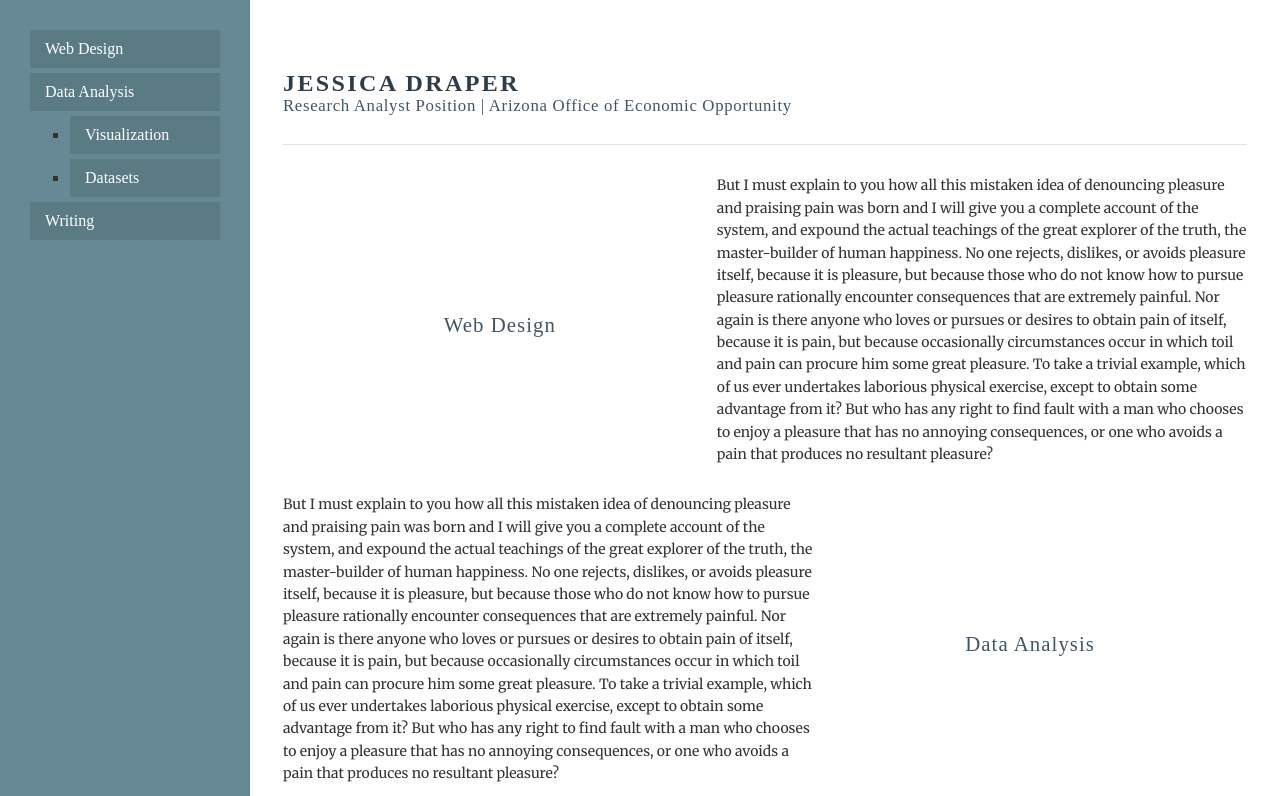
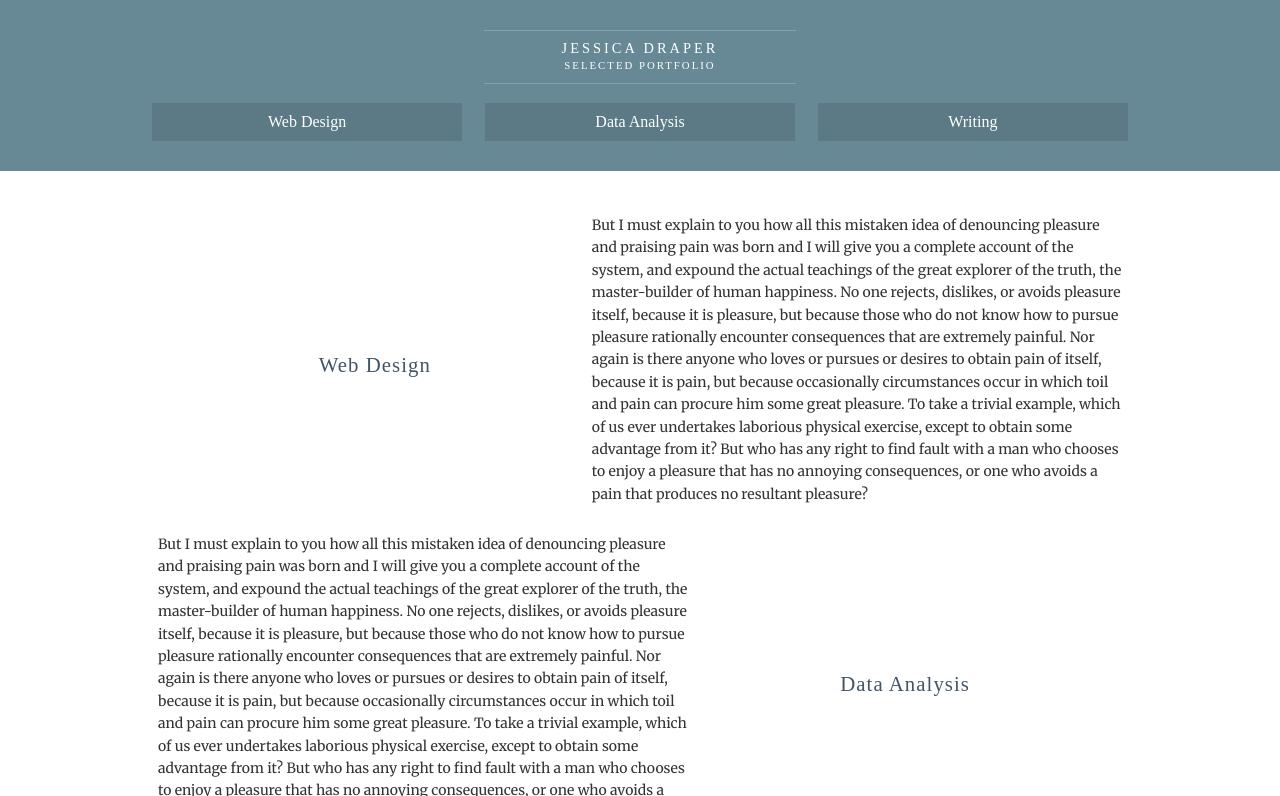
Before and after one commit to jessicadraper/jessicadraper.github.io, a plain HTML site: page portfolio.html in a window 1280 px wide. Shown: the top 796 px of the page. Drawn offline with nearby package versions, Linux system fonts and the light colour scheme.

Commit message:
some more port styles

```diff
--- a/portfolio.html
+++ b/portfolio.html
@@ -18,13 +18,10 @@
 
 <!-- MENU -->
 <div class="menu">
+	<h4>Jessica Draper<br><span>Selected Portfolio</span></h4>
 	<ul>
 		<li><a href="#web">Web Design</a></li>
 		<li><a href="#data">Data Analysis</a></li>
-		<ul>
-			<li><a href="#viz">Visualization</a></li>
-			<li><a href="#dfs">Datasets</a></li>
-		</ul>
 		<li><a href="#writing">Writing</a></li>
 	</ul>
 </div>
@@ -32,10 +29,10 @@
 <!-- CONTENT -->
 <div class="main-content">
 
-<div class="port-header" data-aos="fade-top">
+<!--<div class="port-header" data-aos="fade-top">
 <h2>Jessica Draper</h2>
 <h5>Research Analyst Position | Arizona Office of Economic Opportunity</h5>
-</div>
+</div>-->
 
 <div class="port">
 <div data-aos="fade-right">
@@ -44,16 +41,6 @@
 </div>
 <div data-aos="fade-right">
 	<a name="#data"></a><h3>Data Analysis</h3>
-	<p> But I must explain to you how all this mistaken idea of denouncing pleasure and praising pain was born and I will give you a complete account of the system, and expound the actual teachings of the great explorer of the truth, the master-builder of human happiness. No one rejects, dislikes, or avoids pleasure itself, because it is pleasure, but because those who do not know how to pursue pleasure rationally encounter consequences that are extremely painful. Nor again is there anyone who loves or pursues or desires to obtain pain of itself, because it is pain, but because occasionally circumstances occur in which toil and pain can procure him some great pleasure. To take a trivial example, which of us ever undertakes laborious physical exercise, except to obtain some advantage from it? But who has any right to find fault with a man who chooses to enjoy a pleasure that has no annoying consequences, or one who avoids a pain that produces no resultant pleasure?</p>
-</div>
-
-<div data-aos="fade-right">
-	<a name="#viz"></a><h3>Visualization</h3>
-	<p> But I must explain to you how all this mistaken idea of denouncing pleasure and praising pain was born and I will give you a complete account of the system, and expound the actual teachings of the great explorer of the truth, the master-builder of human happiness. No one rejects, dislikes, or avoids pleasure itself, because it is pleasure, but because those who do not know how to pursue pleasure rationally encounter consequences that are extremely painful. Nor again is there anyone who loves or pursues or desires to obtain pain of itself, because it is pain, but because occasionally circumstances occur in which toil and pain can procure him some great pleasure. To take a trivial example, which of us ever undertakes laborious physical exercise, except to obtain some advantage from it? But who has any right to find fault with a man who chooses to enjoy a pleasure that has no annoying consequences, or one who avoids a pain that produces no resultant pleasure?</p>
-</div>
-
-<div data-aos="fade-right">
-	<a name="#dfs"></a><h3>Datasets</h3>
 	<p> But I must explain to you how all this mistaken idea of denouncing pleasure and praising pain was born and I will give you a complete account of the system, and expound the actual teachings of the great explorer of the truth, the master-builder of human happiness. No one rejects, dislikes, or avoids pleasure itself, because it is pleasure, but because those who do not know how to pursue pleasure rationally encounter consequences that are extremely painful. Nor again is there anyone who loves or pursues or desires to obtain pain of itself, because it is pain, but because occasionally circumstances occur in which toil and pain can procure him some great pleasure. To take a trivial example, which of us ever undertakes laborious physical exercise, except to obtain some advantage from it? But who has any right to find fault with a man who chooses to enjoy a pleasure that has no annoying consequences, or one who avoids a pain that produces no resultant pleasure?</p>
 </div>
 
--- a/styles.css
+++ b/styles.css
@@ -540,28 +540,60 @@ a:hover {
 
 /* ---------- Portfolio Page Styles ---------- */
 
-.port-wrapper {
+/*.port-wrapper {
 	display: flex;
-}
+}*/
 
 /* --- menu --- */
 
 .port-wrapper .menu {
 
 	background: #668995;
+	box-sizing: border-box;
 	padding: 30px;
-	box-sizing: border-box;
-	flex-basis: 250px;
-	position: relative;
+	position: fixed;
+	width: 100%;
+	top: 0;
+	z-index: 1;
+	text-align: center;
+}
 
-	/*flex: 0 0 250px;*/
+.port-wrapper .menu h4 {
+	text-align: center;
+	color: #fff;
+	margin-top: 0;
+	font-weight: 500;
+	letter-spacing: 3px;
+
+	display: inline-block;
+	border-top: 1px solid #fff;
+	border-bottom: 1px solid #fff;
+	padding: 10px 0;
+	width: calc(25.5%);
+	border-color: rgba(255, 255, 255, 0.2);
+}
+
+.port-wrapper .menu h4 span {
+	font-size: .75em;
+	font-weight: 200;
+	letter-spacing: 2px;
 }
 
 .port-wrapper .menu > ul {
 	padding: 0;
 	list-style: none;
-	position: fixed;
-	width: calc(250px - 60px)
+	display: flex;
+	width: 100%;
+	justify-content: space-between;
+	margin-bottom: 0;
+	width: 80%;
+	margin: auto;
+}
+
+.port-wrapper .menu > ul li {
+	flex: 0 1 calc(33.33% - 15px);
+	text-align: center;
+	margin: 0;
 }
 
 .port-wrapper .menu ul a {
@@ -577,9 +609,8 @@ a:hover {
 
 .port-wrapper .main-content {
 	/*flex: 0 0 calc(100% - 250px);*/
-	max-width: 1024px;
-	flex-basis: 100%;
-	margin-top: 50px;
+	width: 80%;
+	margin-top: 200px;
 }
 
 .port-wrapper .main-content p {
@@ -621,3 +652,26 @@ a:hover {
 .port-wrapper .main-content .port > div:nth-child(even) {
 	flex-direction: row-reverse;
 }
+
+
+@media only screen and (max-width: 520px) {
+	.port-wrapper .menu > ul {
+		display: block;
+	}
+
+	.port-wrapper .menu {
+		position: relative;
+	}
+
+	.port-wrapper .menu > ul li {
+		margin-bottom: 5px;
+	}
+
+	.port-wrapper .main-content {
+		margin-top: 50px;
+	}
+
+	.port-wrapper .main-content .port > div {
+		display: block;
+	}
+}
```
